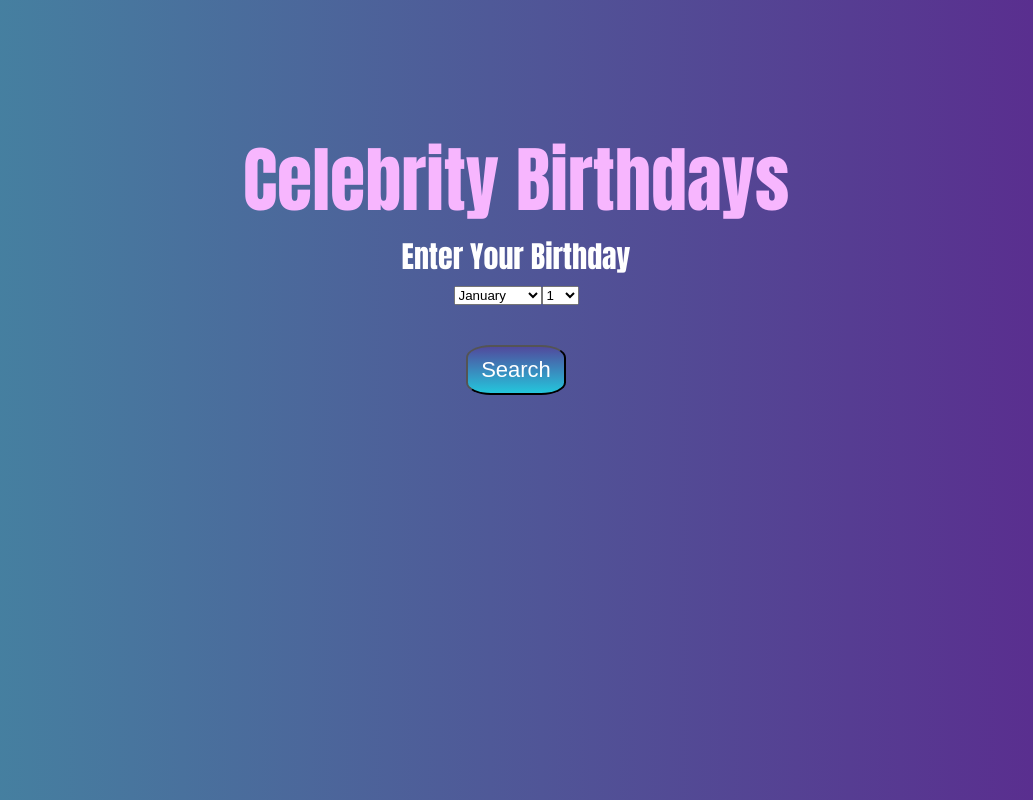
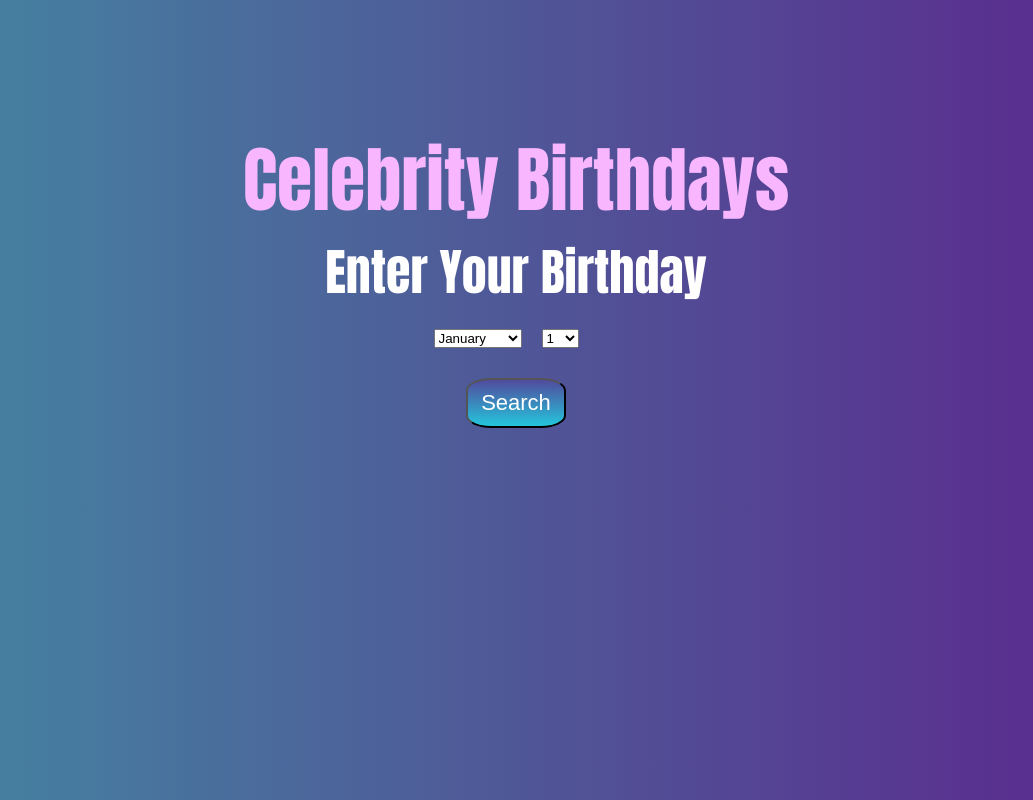
Before and after one commit to dgeorge10/celeb-birthdays, a React (Create React App) app: page / in a window 1280 px wide. Shown: the whole page, without its empty margins (124-1157 px from the left). Built offline with nearby package versions, Linux system fonts and the light colour scheme.

Commit message:
Added stylings

```diff
--- a/src/App.css
+++ b/src/App.css
@@ -60,7 +60,7 @@
 }
 
 .SearchButton {
-  margin-top: 40px;
+  margin-top: 30px;
   height: 50px;
   width: 100px;
   border-radius: 25%;
@@ -80,7 +80,12 @@
 .TextHeader {
   height: 50px;
   font-family: 'Anton', sans-serif;
-  font-size: 30px;
+  font-size: 50px;
   text-align: center;
   color: white;
 }
+
+.SelectBox {
+  margin-top: 45px;
+  margin-right: 20px;
+}
--- a/src/App.js
+++ b/src/App.js
@@ -23,7 +23,7 @@ class App extends React.Component {
             { /* <input id="date" className="InputBox" type="text" placeholder="Enter Your Birthday Here (YYYY-MM-DD)"></input> */}
             <div className="TextHeader">Enter Your Birthday</div>
             <div>
-              <select id="month">
+              <select className="SelectBox" id="month">
                 <option value="1">January</option>
                 <option value="2">February</option>
                 <option value="3">March</option>
@@ -37,7 +37,7 @@ class App extends React.Component {
                 <option value="11">November</option>
                 <option value="12">December</option>
               </select>
-              <select id="day">
+              <select className="SelectBox" id="day">
                 <option value="1">1</option>
                 <option value="2">2</option>
                 <option value="3">3</option>
```
